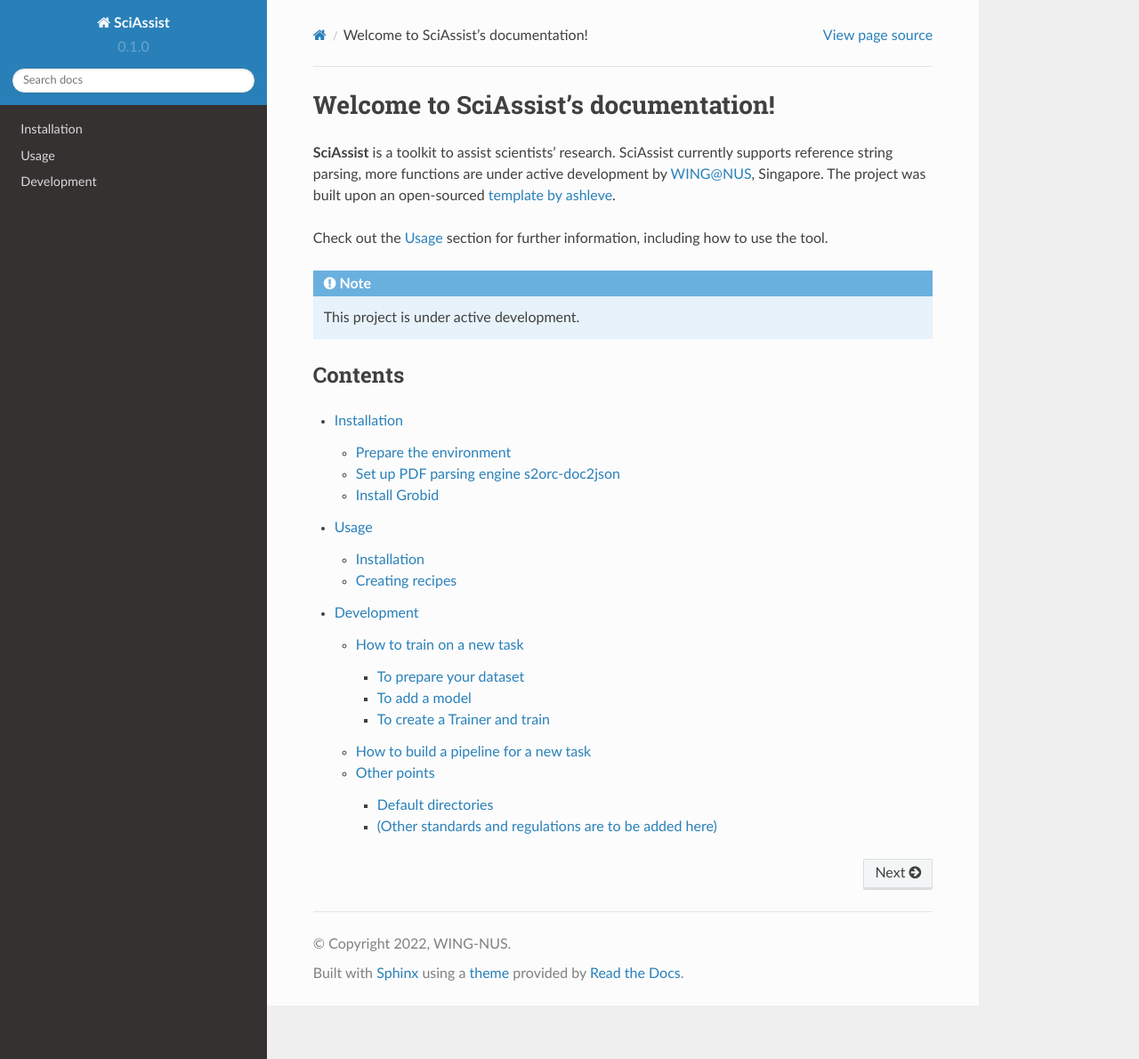
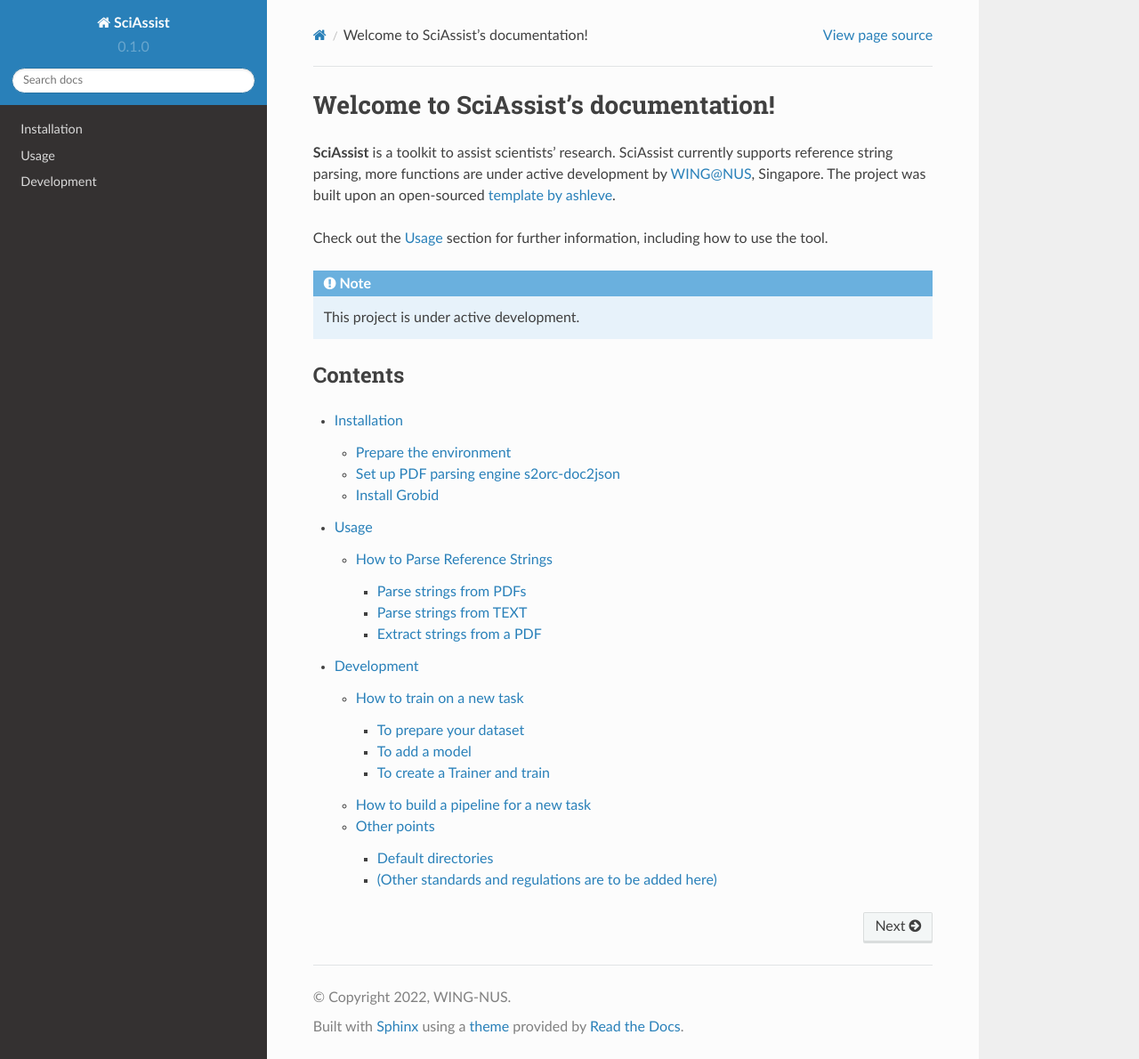
Before and after one commit to qolina/SciAssist, a Sphinx documentation site: the page built from docs/source/index.rst, in a window 1280 px wide and 1190 px high. Shown: the whole window at 89% size. Built offline with Sphinx 7.4.7 and the Read the Docs theme 2.0.0, drawn with Linux system fonts in a browser that asks for light colours; some of the changed lines change nothing that is shown.

Commit message:
Modify usage.rst
Signed-off-by: dyxohjl666 <dingyixi@hotmail.com>

```diff
--- a/docs/source/usage.rst
+++ b/docs/source/usage.rst
@@ -3,31 +3,58 @@
 
 .. _usage:
 
-Installation
-------------
+How to Parse Reference Strings
+------------------------------
 
-To use Lumache, first install it using pip:
+Parse strings from PDFs
+"""""""""""""""""""""""
+
+To parse reference strings from **a PDF file**, try:
+
+.. code-block:: python
+
+    from src.pipelines.bert_parscit import predict_for_pdf
+
+    results, tokens, tags = predict_for_pdf(filename, output_dir, temp_dir)
+
+This will generate a text file of reference strings in the specified ``output_dir``.
+And the JSON format of the origin PDF will be saved in the specified ``temp_dir``.
+The default ``output_dir`` is ``result/`` from your path and the default ``temp_dir`` is ``temp/`` from your path.
+
+The output ``results`` is a list of tagged strings, which seems like:
+
+::
+
+    ['<author>Waleed</author> <author>Ammar,</author> <author>Matthew</author> <author>E.</author> <author>Peters,</author> <author>Chandra</author> <author>Bhagavat-</author> <author>ula,</author> <author>and</author> <author>Russell</author> <author>Power.</author> <date>2017.</date> <title>The</title> <title>ai2</title> <title>system</title> <title>at</title> <title>semeval-2017</title> <title>task</title> <title>10</title> <title>(scienceie):</title> <title>semi-supervised</title> <title>end-to-end</title> <title>entity</title> <title>and</title> <title>relation</title> <title>extraction.</title> <booktitle>In</booktitle> <booktitle>ACL</booktitle> <booktitle>workshop</booktitle> <booktitle>(SemEval).</booktitle>']
+
+
+``tokens`` is a list of origin tokens of the input file and ``tags`` is the list of predicted tags corresponding to the input:
+
+tokens::
+
+    [['Waleed', 'Ammar,', 'Matthew', 'E.', 'Peters,', 'Chandra', 'Bhagavat-', 'ula,', 'and', 'Russell', 'Power.', '2017.', 'The', 'ai2', 'system', 'at', 'semeval-2017', 'task', '10', '(scienceie):', 'semi-supervised', 'end-to-end', 'entity', 'and', 'relation', 'extraction.', 'In', 'ACL', 'workshop', '(SemEval).']]
+
+tags::
+
+[['author', 'author', 'author', 'author', 'author', 'author', 'author', 'author', 'author', 'author', 'author', 'date', 'title', 'title', 'title', 'title', 'title', 'title', 'title', 'title', 'title', 'title', 'title', 'title', 'title', 'title', 'booktitle', 'booktitle', 'booktitle', 'booktitle']]
+
+Parse strings from TEXT
+"""""""""""""""""""""""
+You can also process **a single string** or parse strings from **a TEXT file**:
+
+.. code-block:: python
+    from src.pipelines.bert_parscit import predict_for_string, predict_for_text
+
+    str_results, str_tokens, str_tags = predict_for_string(
+        "Waleed Ammar, Matthew E. Peters, Chandra Bhagavat- ula, and Russell Power. 2017. The ai2 system at semeval-2017 task 10 (scienceie): semi-supervised end-to-end entity and relation extraction. In ACL workshop (SemEval).")
+    text_results, text_tokens, text_tags = predict_for_text(filename)
+
+
+Extract strings from a PDF
+""""""""""""""""""""""""""
+You can extract strings you need with the script.
+For example, to get reference strings, try:
 
 .. code-block:: console
 
-   (.venv) $ pip install lumache
-
-Creating recipes
-----------------
-
-To retrieve a list of random ingredients,
-you can use the ``lumache.get_random_ingredients()`` function:
-
-.. autofunction:: lumache.get_random_ingredients
-
-The ``kind`` parameter should be either ``"meat"``, ``"fish"``,
-or ``"veggies"``. Otherwise, :py:func:`lumache.get_random_ingredients`
-will raise an exception.
-
-.. autoexception:: lumache.InvalidKindError
-
-For example:
-
->>> import lumache
->>> lumache.get_random_ingredients()
-['shells', 'gorgonzola', 'parsley']
+    python pdf2text.py --input_file file_path --reference --output_dir output/ --temp_dir temp/
```
